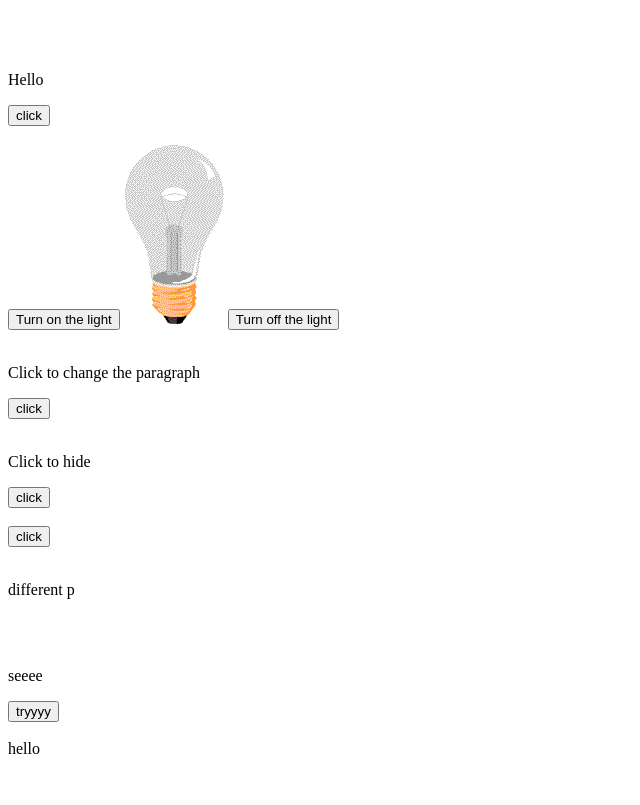
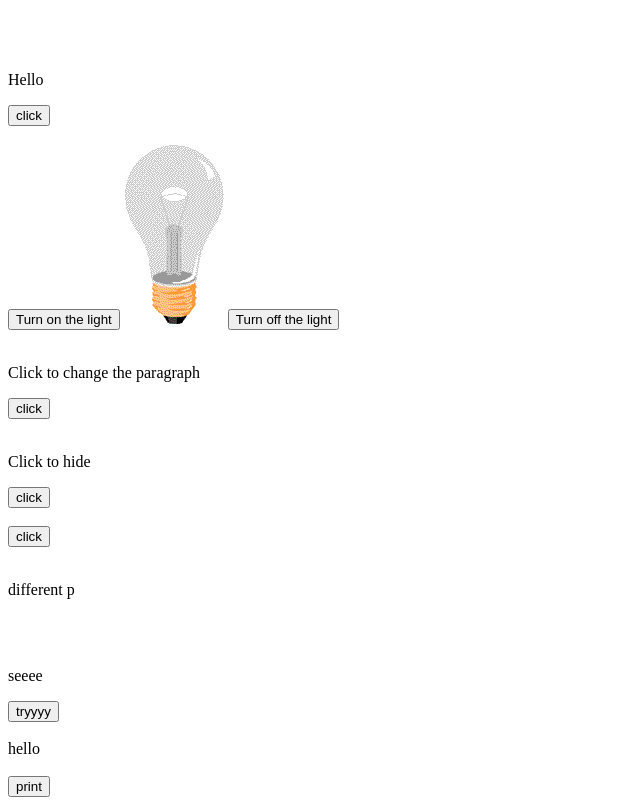
Before and after one commit to purplemrl/practice, a plain HTML site: page test9.html in a window 1280 px wide. Shown: the part 61-866 px from the top of the page, without its empty margins (0-640 px from the left). Before the commit the page ends 827 px from the top, so only its background shows below. Drawn offline with Linux system fonts and the light colour scheme.

Commit message:
Update test9.html

```diff
--- a/test9.html
+++ b/test9.html
@@ -50,5 +50,8 @@
         document.write("hello");
         window.alert("test");
     </script>
+    <br>
+    <br>
+    <button type="button" onclick="window.print()">print</button>
 </body>
 </html>
```
